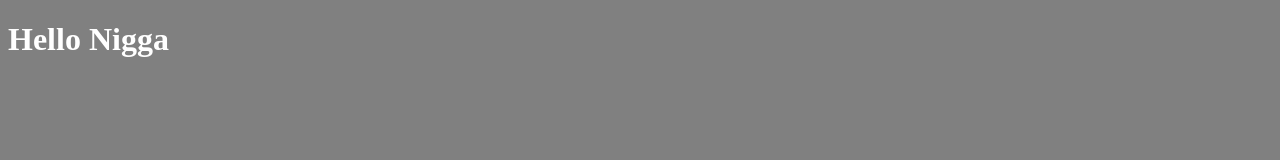
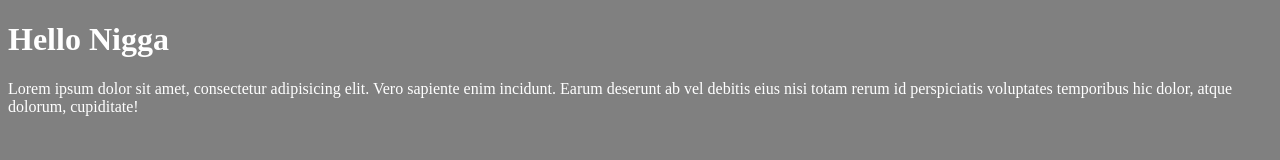
Before and after one commit to webunisabana/test, a plain HTML site: page index.html in a window 1280 px wide. Drawn offline with Linux system fonts and the light colour scheme.

Commit message:
Complete Juan's p

```diff
--- a/index.html
+++ b/index.html
@@ -10,5 +10,7 @@
 <body>
 	<h1>Hello Nigga</h1>
 	<p>
+		Lorem ipsum dolor sit amet, consectetur adipisicing elit. Vero sapiente enim incidunt. Earum deserunt ab vel debitis eius nisi totam rerum id perspiciatis voluptates temporibus hic dolor, atque dolorum, cupiditate!
+	</p>
 </body>
 </html>
```
